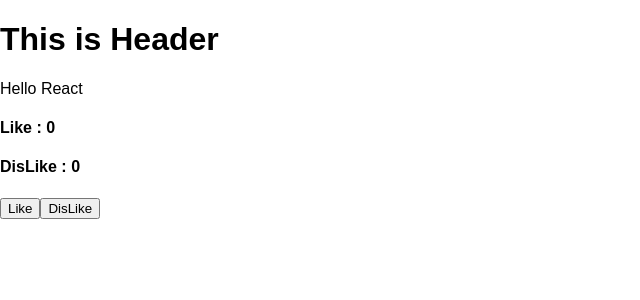
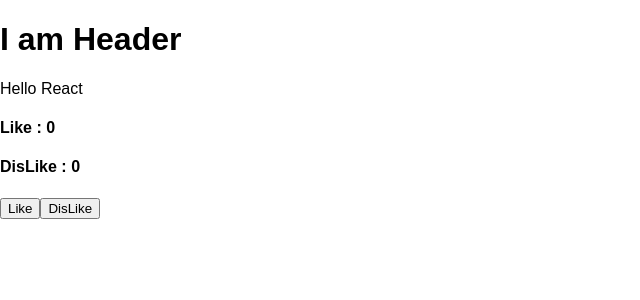
Before and after one commit to firdows/react-myapp, a React (Create React App) app: page / in a window 1280 px wide. Shown: the top 300 px of the page, without its empty margins (0-640 px from the left). Built offline with nearby package versions, Linux system fonts and the light colour scheme.

Commit message:
4.7 children props

```diff
--- a/src/App.js
+++ b/src/App.js
@@ -12,7 +12,10 @@ class App extends Component {
         const titleName = "App";
         return (
             <div >
-                <Header click={this.sampleFunction}/>
+                <Header>
+                    I am Header
+                </Header>
+
                 Hello React
 
                 <h4>Like : {this.state.like}</h4>
--- a/src/Header.js
+++ b/src/Header.js
@@ -6,7 +6,7 @@ class Header extends Component {
         return (
             <div >
                 <h1>
-                    This is Header
+                    {this.props.children}
                 </h1>
             </div>
         )
```
